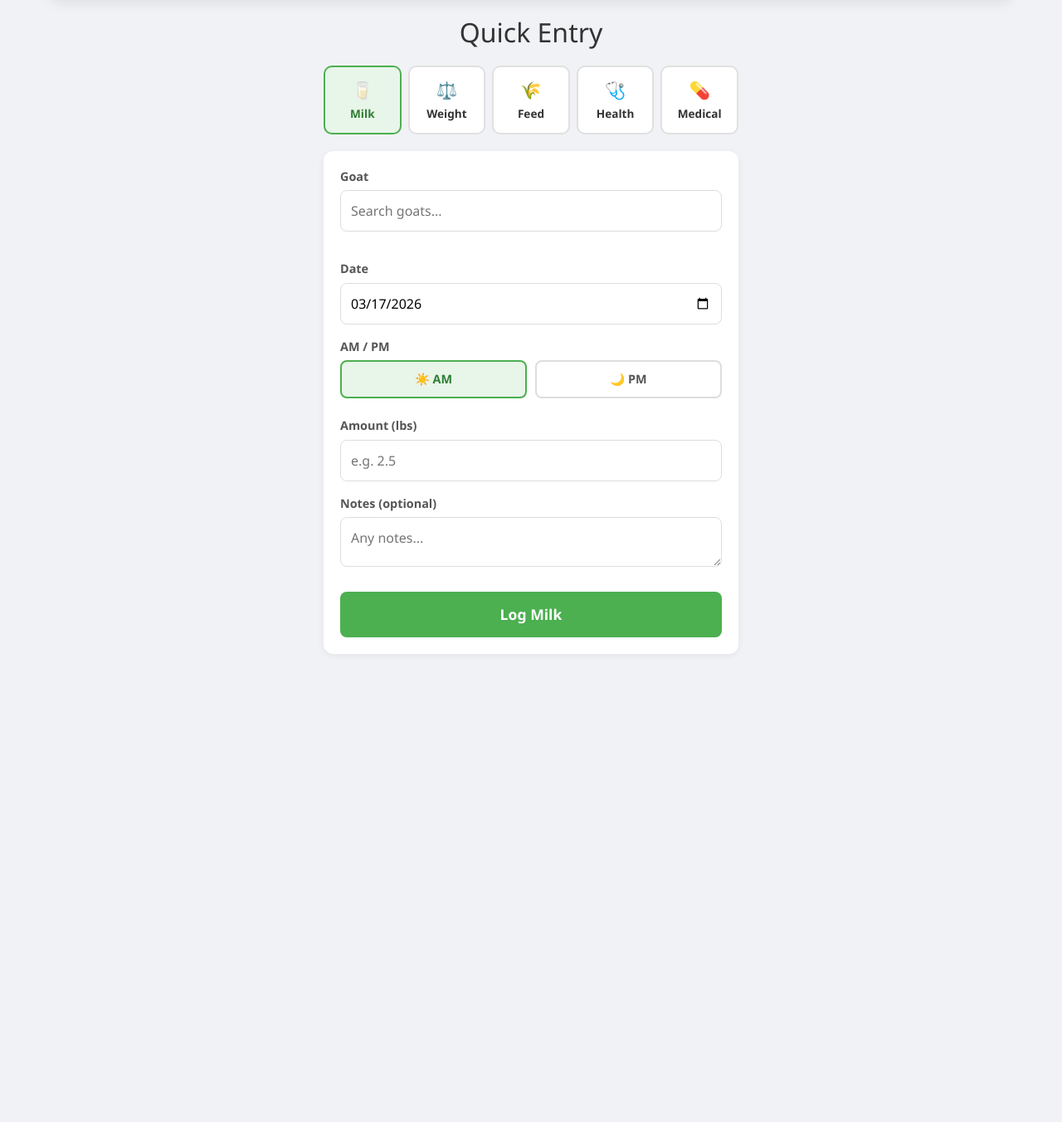
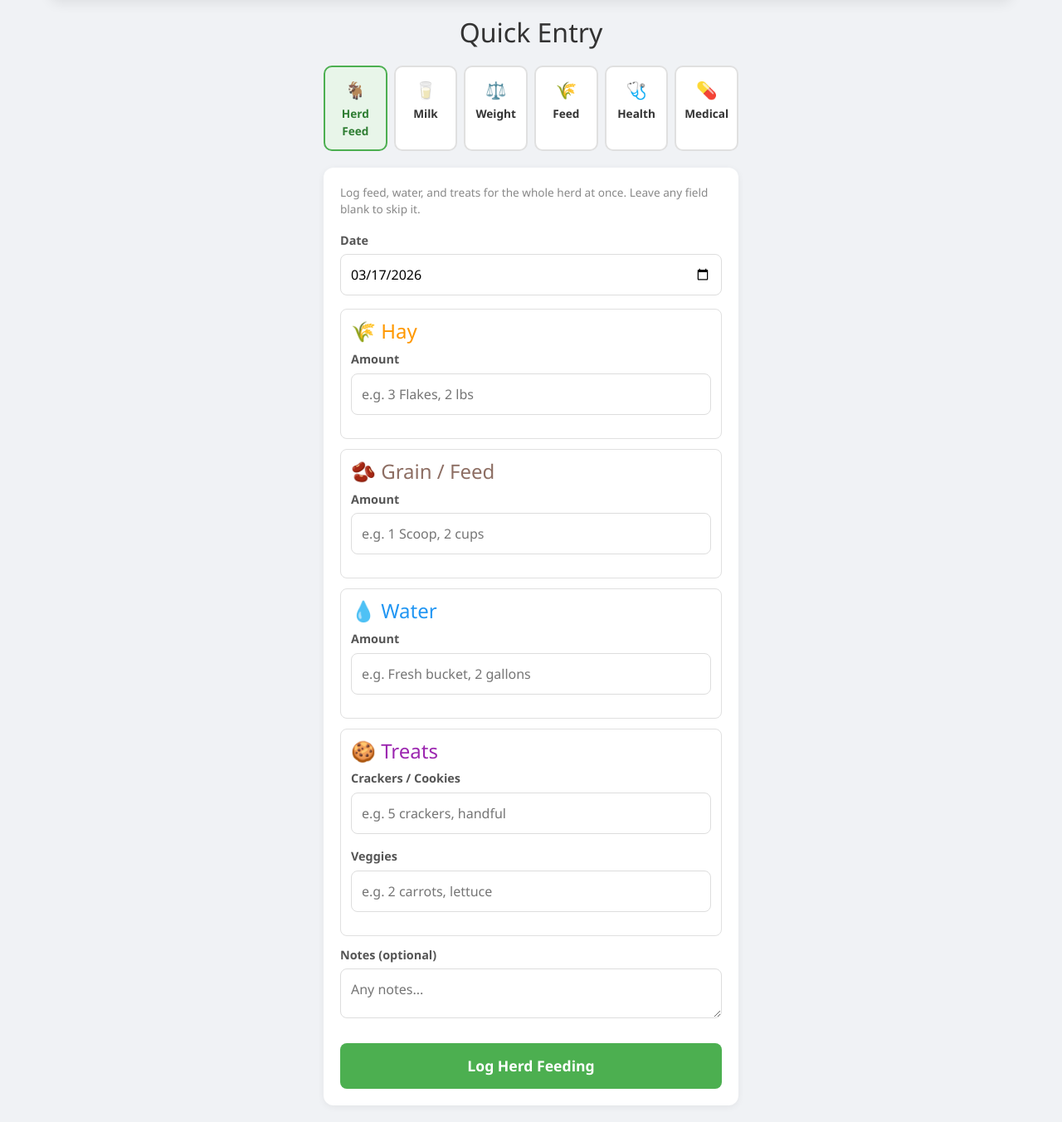
Before and after one commit to chrisdfennell/goatos, a Django app: page /quick-entry/ in a window 1280 px wide. Shown: the part 111-1463 px from the top of the page at 83% size. Before the commit the page ends 899 px from the top, so only its background shows below. Run offline with Django 5.2, Linux system fonts and the light colour scheme; data comes from the database, SQL or seed files in the repository; data that the repository does not hold is empty.

Commit message:
Add bulk herd feeding, water tracking, and treats to Quick Entry
Adds a "Herd Feed" tab as the default in Quick Entry for logging hay,
grain, water, and treats (crackers/cookies, veggies) for the whole herd
at once. Makes FeedingLog.goat nullable so herd-level entries don't need
a specific goat. Updates activity feed to display "All Goats" for
herd entries.

Co-Authored-By: Claude Opus 4.6 <noreply@anthropic.com>

```diff
--- a/farm/models.py
+++ b/farm/models.py
@@ -227,8 +227,8 @@ class MedicalRecord(models.Model):
         return f"{self.goat.name} - {self.record_type}"
 
 class FeedingLog(models.Model):
-    FEED_TYPES = [('Hay', 'Hay'), ('Grain', 'Grain'), ('Minerals', 'Minerals'), ('Treats', 'Treats'), ('Other', 'Other')]
-    goat = models.ForeignKey(Goat, on_delete=models.CASCADE, related_name='feeding_logs')
+    FEED_TYPES = [('Hay', 'Hay'), ('Grain', 'Grain'), ('Minerals', 'Minerals'), ('Water', 'Water'), ('Crackers/Cookies', 'Crackers/Cookies'), ('Veggies', 'Veggies'), ('Other', 'Other')]
+    goat = models.ForeignKey(Goat, on_delete=models.CASCADE, related_name='feeding_logs', null=True, blank=True)
     date = models.DateField(default=timezone.now)
     feed_type = models.CharField(max_length=20, choices=FEED_TYPES)
     amount = models.CharField(max_length=100, help_text="e.g. 1 Scoop, 2 Flakes")
--- a/farm/templates/farm/goat_detail.html
+++ b/farm/templates/farm/goat_detail.html
@@ -388,7 +388,7 @@
             <form action="{% url 'add_feeding_record' goat.id %}" method="post" class="feed-form">
                 {% csrf_token %}
                 <div style="display: grid; grid-template-columns: 1fr 1fr; gap: 10px;">
-                    <select name="feed_type" title="Feed type"><option value="Hay">Hay</option><option value="Grain">Grain</option><option value="Minerals">Minerals</option><option value="Treats">Treats</option><option value="Other">Other</option></select>
+                    <select name="feed_type" title="Feed type"><option value="Hay">Hay</option><option value="Grain">Grain</option><option value="Minerals">Minerals</option><option value="Water">Water</option><option value="Crackers/Cookies">Crackers/Cookies</option><option value="Veggies">Veggies</option><option value="Other">Other</option></select>
                     <input type="text" name="amount" placeholder="Amount (e.g. 1 Flake)" required title="Feed amount">
                 </div>
                 <textarea name="notes" rows="1" placeholder="Details..." title="Feeding notes"></textarea>
--- a/farm/templates/farm/quick_entry.html
+++ b/farm/templates/farm/quick_entry.html
@@ -39,6 +39,17 @@
     body.dark-mode .qe-goat-btn.selected { border-color: #4caf50; background: #1b3a1b; }
     body.dark-mode .qe-ampm label { border-color: #444; color: #ccc; }
     body.dark-mode .qe-ampm label:has(input:checked) { border-color: #4caf50; background: #1b3a1b; }
+
+    /* Bulk feed sections */
+    .qe-bulk-hint { color: #888; font-size: 0.85em; margin: 0 0 16px; }
+    .qe-bulk-section { margin-bottom: 12px; padding: 12px; border: 1px solid #e0e0e0; border-radius: 8px; }
+    .qe-bulk-section h4 { margin: 0 0 8px; }
+    .qe-bulk-section .hay-title { color: #ff9800; }
+    .qe-bulk-section .grain-title { color: #8d6e63; }
+    .qe-bulk-section .water-title { color: #2196f3; }
+    .qe-bulk-section .treats-title { color: #9c27b0; }
+    body.dark-mode .qe-bulk-section { border-color: #444; }
+    body.dark-mode .qe-bulk-hint { color: #999; }
 </style>
 {% endblock %}
 
@@ -48,15 +59,64 @@
 
     <!-- Tabs -->
     <div class="qe-tabs">
-        <div class="qe-tab active" data-tab="milk"><span class="tab-icon">🥛</span>Milk</div>
+        <div class="qe-tab active" data-tab="bulk"><span class="tab-icon">🐐</span>Herd Feed</div>
+        <div class="qe-tab" data-tab="milk"><span class="tab-icon">🥛</span>Milk</div>
         <div class="qe-tab" data-tab="weight"><span class="tab-icon">⚖️</span>Weight</div>
         <div class="qe-tab" data-tab="feeding"><span class="tab-icon">🌾</span>Feed</div>
         <div class="qe-tab" data-tab="health"><span class="tab-icon">🩺</span>Health</div>
         <div class="qe-tab" data-tab="medical"><span class="tab-icon">💊</span>Medical</div>
     </div>
 
+    <!-- BULK / HERD FEED FORM -->
+    <form class="qe-form" id="form-bulk" method="POST">
+        {% csrf_token %}
+        <input type="hidden" name="entry_type" value="bulk">
+        <p class="qe-bulk-hint">Log feed, water, and treats for the whole herd at once. Leave any field blank to skip it.</p>
+        <div class="qe-field">
+            <label>Date</label>
+            <input type="date" name="date" value="{{ today }}">
+        </div>
+        <div class="qe-bulk-section">
+            <h4><span class="hay-title">🌾 Hay</span></h4>
+            <div class="qe-field">
+                <label>Amount</label>
+                <input type="text" name="hay_amount" placeholder="e.g. 3 Flakes, 2 lbs">
+            </div>
+        </div>
+        <div class="qe-bulk-section">
+            <h4><span class="grain-title">🫘 Grain / Feed</span></h4>
+            <div class="qe-field">
+                <label>Amount</label>
+                <input type="text" name="grain_amount" placeholder="e.g. 1 Scoop, 2 cups">
+            </div>
+        </div>
+        <div class="qe-bulk-section">
+            <h4><span class="water-title">💧 Water</span></h4>
+            <div class="qe-field">
+                <label>Amount</label>
+                <input type="text" name="water_amount" placeholder="e.g. Fresh bucket, 2 gallons">
+            </div>
+        </div>
+        <div class="qe-bulk-section">
+            <h4><span class="treats-title">🍪 Treats</span></h4>
+            <div class="qe-field">
+                <label>Crackers / Cookies</label>
+                <input type="text" name="crackers_amount" placeholder="e.g. 5 crackers, handful">
+            </div>
+            <div class="qe-field">
+                <label>Veggies</label>
+                <input type="text" name="veggies_amount" placeholder="e.g. 2 carrots, lettuce">
+            </div>
+        </div>
+        <div class="qe-field">
+            <label>Notes (optional)</label>
+            <textarea name="notes" placeholder="Any notes..."></textarea>
+        </div>
+        <button type="submit" class="qe-submit">Log Herd Feeding</button>
+    </form>
+
     <!-- MILK FORM -->
-    <form class="qe-form" id="form-milk" method="POST">
+    <form class="qe-form" id="form-milk" method="POST" hidden>
         {% csrf_token %}
         <input type="hidden" name="entry_type" value="milk">
         <div class="qe-field">
@@ -144,7 +204,9 @@
                 <option value="Hay">Hay</option>
                 <option value="Grain">Grain</option>
                 <option value="Minerals">Minerals</option>
-                <option value="Treats">Treats</option>
+                <option value="Water">Water</option>
+                <option value="Crackers/Cookies">Crackers/Cookies</option>
+                <option value="Veggies">Veggies</option>
                 <option value="Other">Other</option>
             </select>
         </div>
--- a/farm/views.py
+++ b/farm/views.py
@@ -1771,13 +1771,15 @@ def activity_feed(request):
 
     def add_activities(queryset, activity_type, icon, color, label_fn, detail_fn, goat_fn, date_fn):
         for obj in queryset:
+            goat_val = goat_fn(obj)
             activities.append({
                 'type': activity_type,
                 'icon': icon,
                 'color': color,
                 'label': label_fn(obj),
                 'detail': detail_fn(obj),
-                'goat': goat_fn(obj),
+                'goat': goat_val,
+                'goat_is_herd': isinstance(goat_val, str),
                 'date': date_fn(obj),
                 'obj': obj,
             })
@@ -1822,7 +1824,7 @@ def activity_feed(request):
             'feeding', '🌾', '#ff9800',
             lambda o: f'{o.feed_type} - {o.amount}',
             lambda o: o.notes[:100] if o.notes else '',
-            lambda o: o.goat, lambda o: o.date)
+            lambda o: o.goat if o.goat else 'All Goats', lambda o: o.date)
 
     if not type_filters or 'kidding' in type_filters:
         add_activities(
@@ -2059,9 +2061,37 @@ def quick_entry(request):
 
     if request.method == 'POST':
         entry_type = request.POST.get('entry_type')
+        entry_date = request.POST.get('date') or date.today()
+
+        if entry_type == 'bulk':
+            notes = request.POST.get('notes', '')
+            logged = []
+            bulk_items = [
+                ('hay_amount', 'Hay'),
+                ('grain_amount', 'Grain'),
+                ('water_amount', 'Water'),
+                ('crackers_amount', 'Crackers/Cookies'),
+                ('veggies_amount', 'Veggies'),
+            ]
+            for field, feed_type in bulk_items:
+                amount = request.POST.get(field, '').strip()
+                if amount:
+                    FeedingLog.objects.create(
+                        goat=None,
+                        date=entry_date,
+                        feed_type=feed_type,
+                        amount=amount,
+                        notes=notes,
+                    )
+                    logged.append(feed_type)
+            if logged:
+                messages.success(request, f'Herd feeding logged: {", ".join(logged)}.')
+            else:
+                messages.warning(request, 'No amounts entered — nothing was logged.')
+            return redirect('quick_entry')
+
         goat_id = request.POST.get('goat_id')
         goat = get_object_or_404(Goat, pk=goat_id)
-        entry_date = request.POST.get('date') or date.today()
 
         if entry_type == 'milk':
             MilkLog.objects.create(
```
Also changed, not shown: farm/templates/farm/activity.html (+9 -1 lines), farm/migrations/0030_alter_feedinglog_feed_type_alter_feedinglog_goat.py (added).
